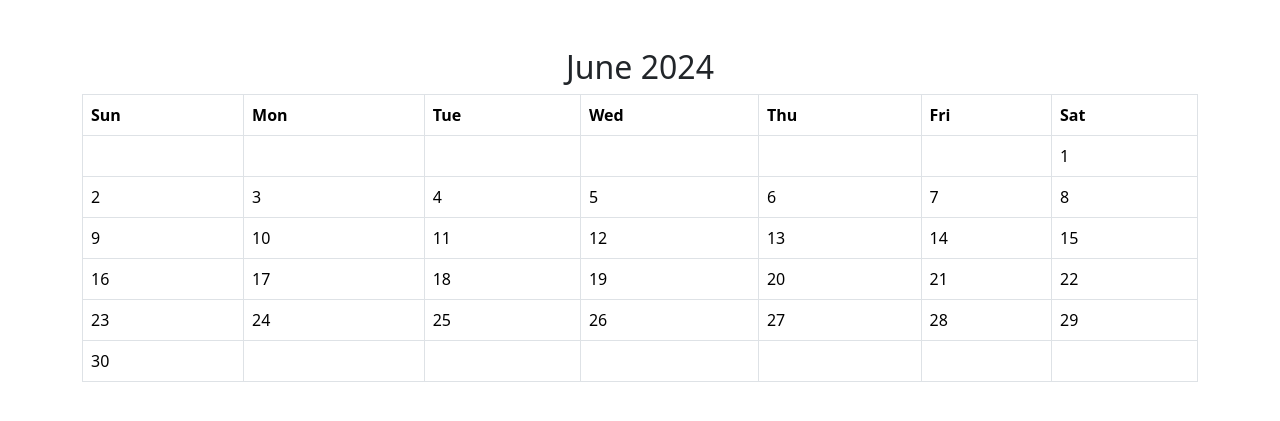
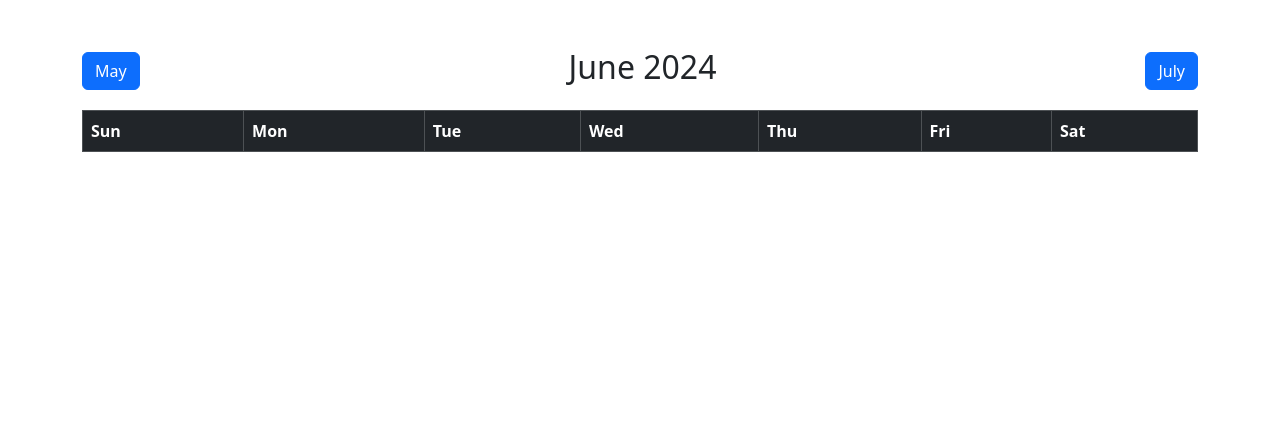
Before and after one commit to Ag1by/Python-Final-2024, a FastAPI app: page /about in a window 1280 px wide. Shown: the part 56-477 px from the top of the page. Run offline with FastAPI, Linux system fonts and the light colour scheme; lists and menus that the app fills with data are empty; parts of the project's set-up code (start-up, migrations or seed data) failed here and were passed over.

Commit message:
Update about.html

```diff
--- a/templates/about.html
+++ b/templates/about.html
@@ -3,9 +3,13 @@
 {% block title %}Calendar | Month{% endblock %}
 {% block content %}
 <div class="container my-5">
-      <h2 class="text-center">June 2024</h2>
+      <div class="d-flex justify-content-between align-items-center mb-3">
+        <button class="btn btn-primary" onclick="changeMonth(-1)">May</button>
+        <h2 id="calendar-title">June 2024</h2>
+        <button class="btn btn-primary" onclick="changeMonth(1)">July</button>
+      </div>
       <table class="table table-bordered">
-        <thead class="thead-dark">
+        <thead class="table-dark">
           <tr>
             <th scope="col">Sun</th>
             <th scope="col">Mon</th>
@@ -16,62 +20,63 @@
             <th scope="col">Sat</th>
           </tr>
         </thead>
-        <tbody>
-          <tr>
-            <td></td>
-            <td></td>
-            <td></td>
-            <td></td>
-            <td></td>
-            <td></td>
-            <td>1</td>
-          </tr>
-          <tr>
-            <td>2</td>
-            <td>3</td>
-            <td>4</td>
-            <td>5</td>
-            <td>6</td>
-            <td>7</td>
-            <td>8</td>
-          </tr>
-          <tr>
-            <td>9</td>
-            <td>10</td>
-            <td>11</td>
-            <td>12</td>
-            <td>13</td>
-            <td>14</td>
-            <td>15</td>
-          </tr>
-          <tr>
-            <td>16</td>
-            <td>17</td>
-            <td>18</td>
-            <td>19</td>
-            <td>20</td>
-            <td>21</td>
-            <td>22</td>
-          </tr>
-          <tr>
-            <td>23</td>
-            <td>24</td>
-            <td>25</td>
-            <td>26</td>
-            <td>27</td>
-            <td>28</td>
-            <td>29</td>
-          </tr>
-          <tr>
-            <td>30</td>
-            <td></td>
-            <td></td>
-            <td></td>
-            <td></td>
-            <td></td>
-            <td></td>
-          </tr>
+        <tbody id="calendar-body">
         </tbody>
       </table>
     </div>
-{% endblock %}
+    {% endblock %}
+
+    <script>
+      const currentDate = new Date();
+      let displayedMonth = currentDate.getMonth();
+      let displayedYear = currentDate.getFullYear();
+
+      function generateCalendar(month, year) {
+        const calendarBody = document.getElementById('calendar-body');
+        calendarBody.innerHTML = '';
+
+        const firstDay = new Date(year, month).getDay();
+        const daysInMonth = new Date(year, month + 1, 0).getDate();
+
+        let date = 1;
+        for (let i = 0; i < 6; i++) {
+          const row = document.createElement('tr');
+
+          for (let j = 0; j < 7; j++) {
+            const cell = document.createElement('td');
+            if (i === 0 && j < firstDay) {
+              cell.innerHTML = '';
+            } else if (date > daysInMonth) {
+              cell.innerHTML = '';
+            } else {
+              cell.innerHTML = date;
+              if (date === currentDate.getDate() && month === currentDate.getMonth() && year === currentDate.getFullYear()) {
+                cell.classList.add('bg-primary', 'text-white');
+              }
+              date++;
+            }
+            row.appendChild(cell);
+          }
+
+          calendarBody.appendChild(row);
+        }
+
+        document.getElementById('calendar-title').innerText = `${new Date(year, month).toLocaleString('default', { month: 'long' })} ${year}`;
+      }
+
+      function changeMonth(offset) {
+        displayedMonth += offset;
+        if (displayedMonth < 0) {
+          displayedMonth = 11;
+          displayedYear--;
+        } else if (displayedMonth > 11) {
+          displayedMonth = 0;
+          displayedYear++;
+        }
+        generateCalendar(displayedMonth, displayedYear);
+      }
+
+      document.addEventListener('DOMContentLoaded', function() {
+        generateCalendar(displayedMonth, displayedYear);
+      });
+    </script>
```
